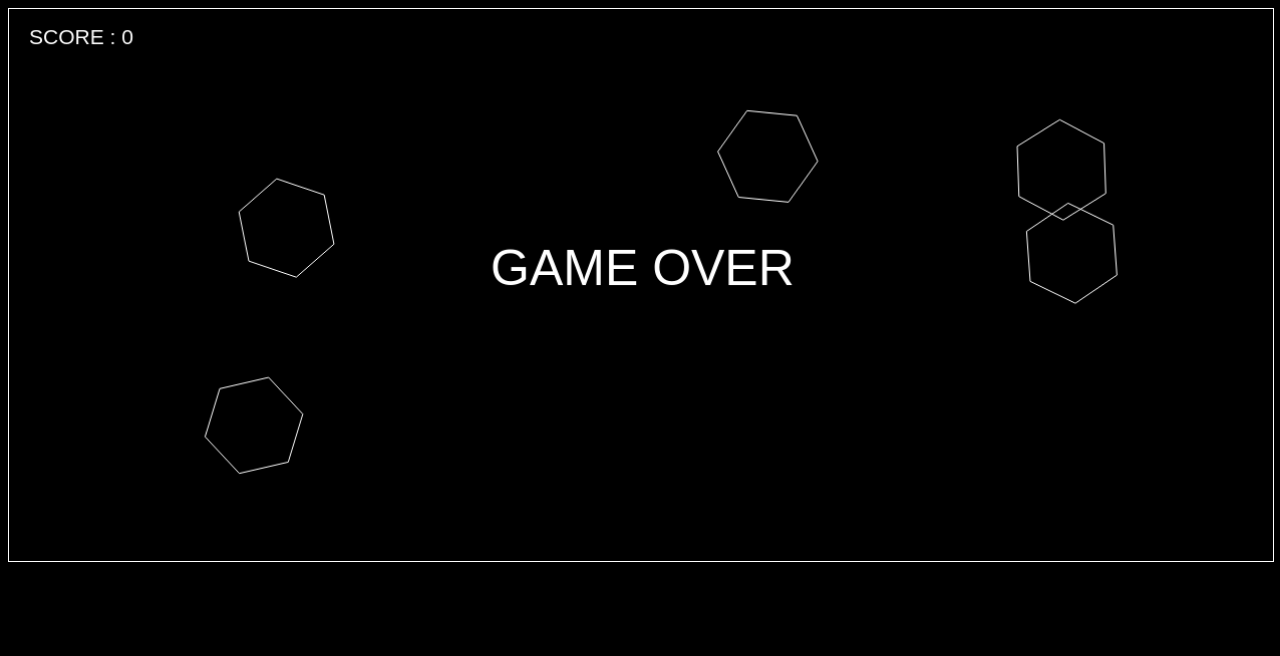
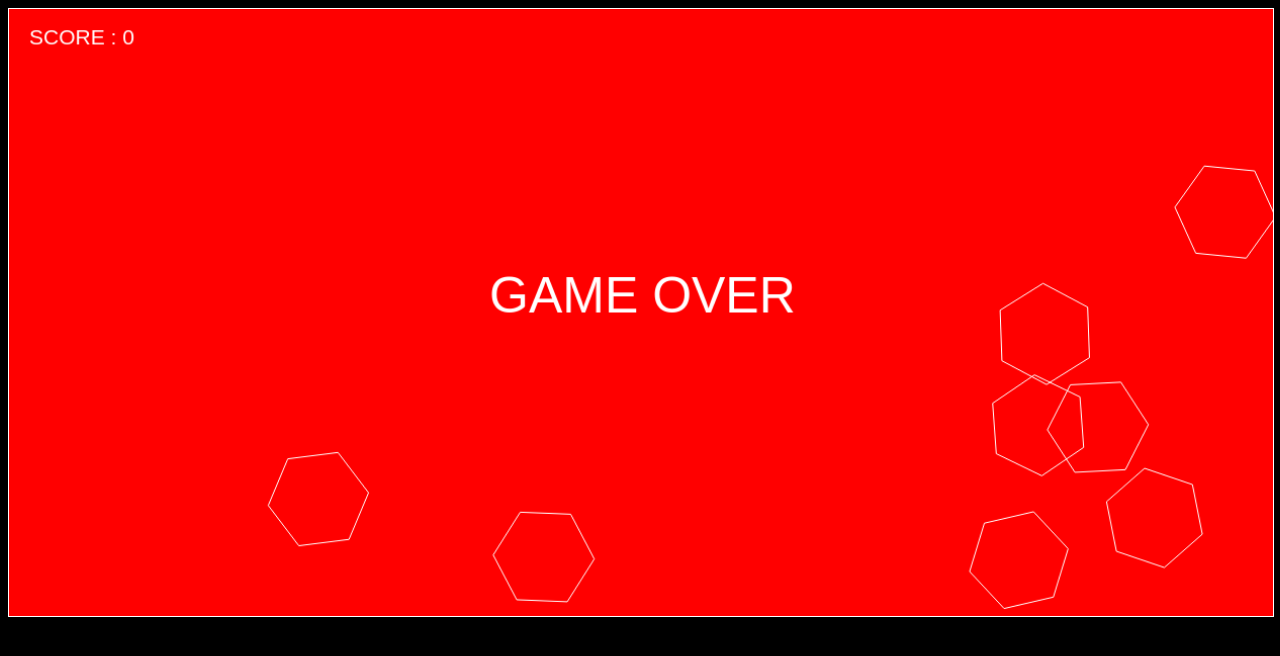
Before and after one commit to DeepMevada/Asteroids-JS, a plain HTML site: page index.html in a window 1280 px wide. Drawn offline with Linux system fonts and the light colour scheme.

Commit message:
Add files via upload

```diff
--- a/asteroids.js
+++ b/asteroids.js
@@ -1,7 +1,7 @@
 let canvas;
 let ctx;
-let canvasWidth = 1260;
-let canvasHeight = 550;
+let canvasWidth = 1250;
+let canvasHeight = 600;
 let keys = [];
 let ship;
 let bullets = [];
@@ -20,7 +20,7 @@ function SetupCanvas() {
     ctx.fillRect(0, 0, canvas.width, canvas.height);
     ship = new Ship();
 
-    for (let i = 0; i < 5; i++) {
+    for (let i = 0; i < 8; i++) {
         asteroids.push(new Asteroid());
     }
 
@@ -156,7 +156,7 @@ class Asteroid {
         this.visible = true;
         this.x = x || Math.floor(Math.random() * canvasWidth);
         this.y = y || Math.floor(Math.random() * canvasHeight);
-        this.speed = 1.5;
+        this.speed = 3;
         this.radius = radius || 50;
         this.angle = Math.floor(Math.random() * 359);
         this.strokeColor = 'white';
--- a/index.html
+++ b/index.html
@@ -4,7 +4,7 @@
 <head>
     <meta charset="utf-8">
     <meta name="viewport" content="width = device-width, initial-scale = 1">
-    <title>Javascript Asteroids</title>
+    <title>Asteroids</title>
     <link rel="stylesheet" type="text/css" href="style.css">
     <script src="asteroids.js"></script>
 </head>
--- a/style.css
+++ b/style.css
@@ -6,12 +6,11 @@ body{
     width: 100%;
     height: 100%;
     margin: auto;
-    padding: auto;
 }
 
 #my-canvas{
     width: 100%;
     height: 100%;
-    background: #000;
+    background: red;
     border: 1px solid #fff;
 }
```
Also changed, not shown: asteroids.html (added, +18 -0 lines).
